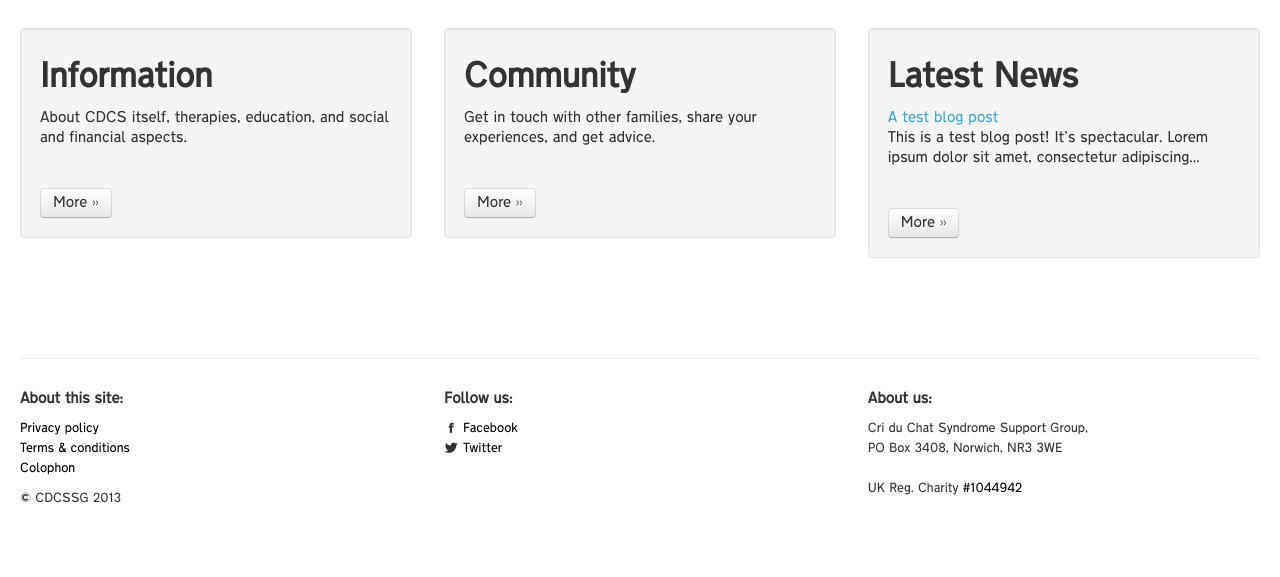
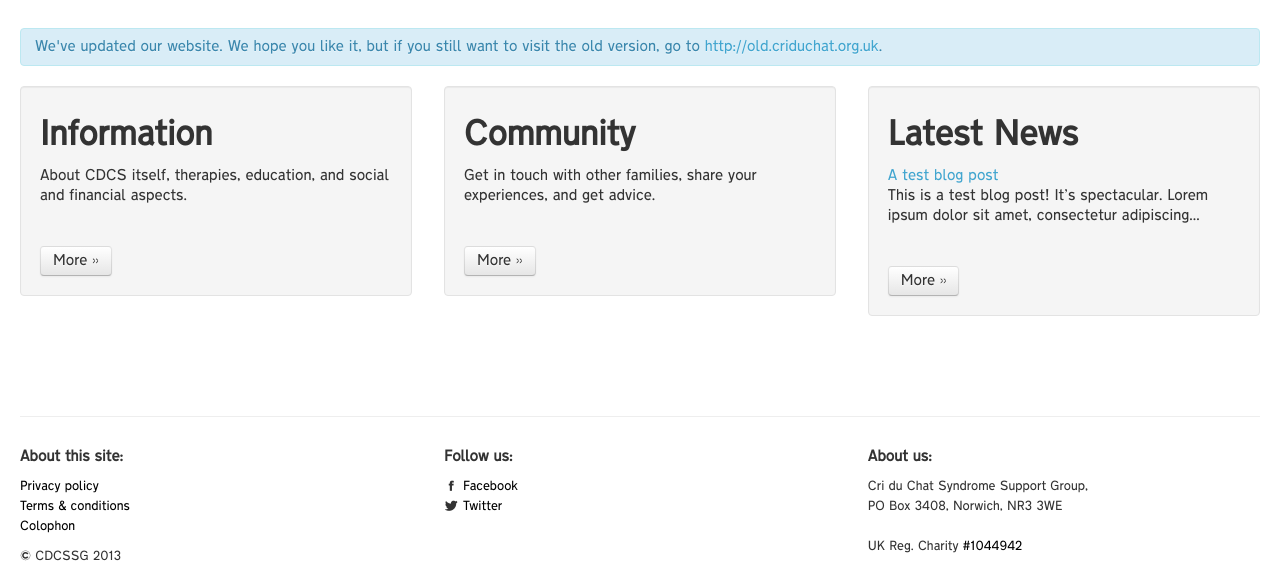
Before and after one commit to lucyjanetetlow/cdcssg.github.io, a Jekyll site: the page built from index.html, in a window 1280 px wide. Shown: the part 328-905 px from the top of the page. Built offline with Jekyll 4.4.1, drawn with Linux system fonts in a browser that asks for light colours.

Commit message:
Add link back to old site

```diff
--- a/index.html
+++ b/index.html
@@ -7,6 +7,12 @@ title: Cri du Chat Syndrome Support Group
   <div class="hero-unit">
     <a class='btn btn-primary btn-large' href='/start_here/index.html'>Just diagnosed? Start here &raquo;</a>
   </div>
+</div>
+
+<div class='row-fluid'>
+  <p class='alert alert-info'>
+    We've updated our website. We hope you like it, but if you still want to visit the old version, go to <a href='http://old.criduchat.org.uk'>http://old.criduchat.org.uk</a>.
+  </p>
 </div>
 
 <div class='row-fluid homepage-row'>
```
